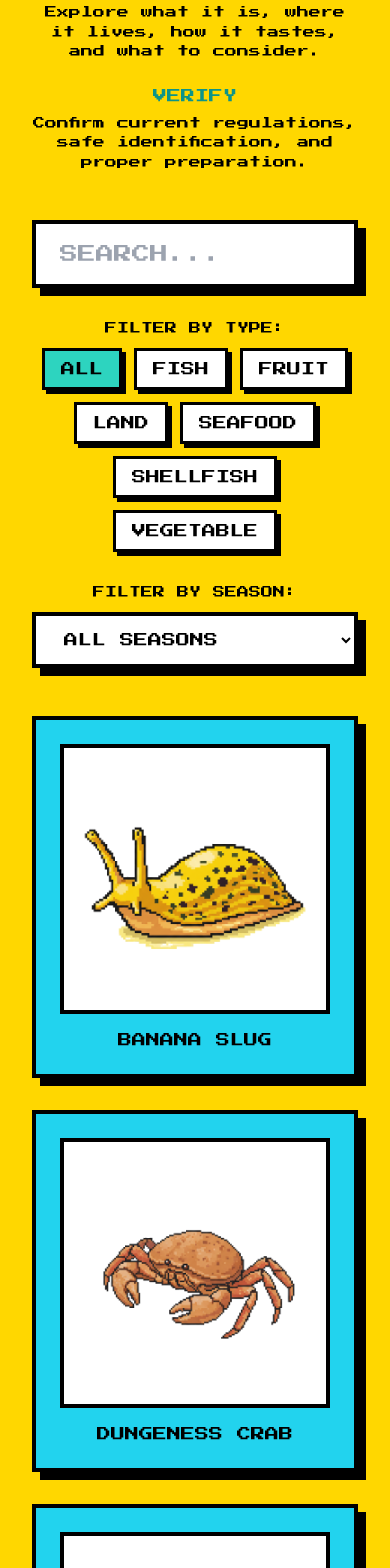
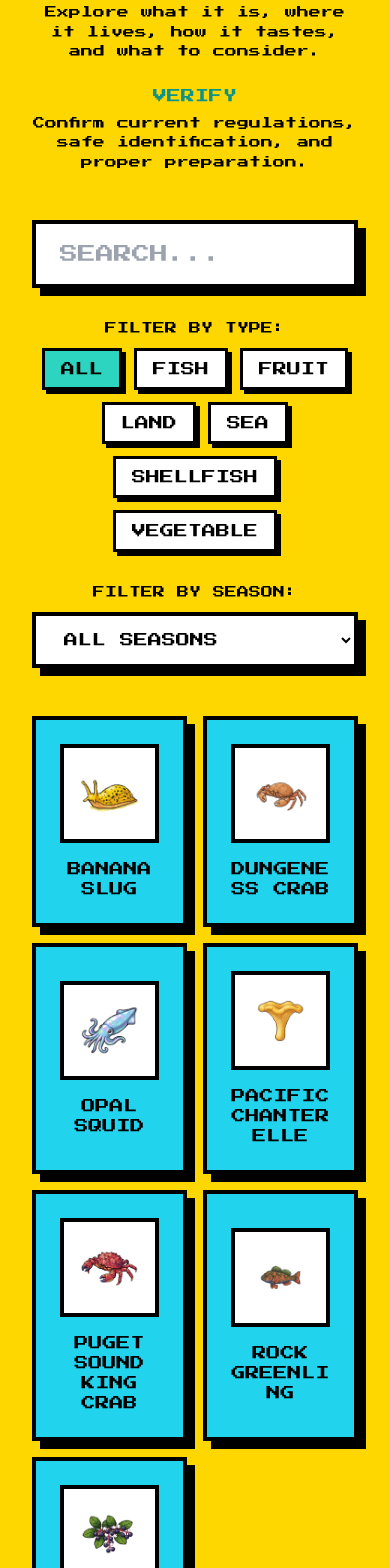
Before and after one commit to jaypeegithub/menu, a Next.js app: page / in a window 390 px wide. Shown: the part 432-2000 px from the top of the page. Built offline with nearby package versions, Linux system fonts and the light colour scheme.

Commit message:
Change Seafood to Sea and update mobile layout
- Replaced all 'Seafood' type with 'Sea' for cleaner filtering
- Mobile now shows 2 ingredient cards side by side (was 1)
- Reduced gap on mobile for better fit (gap-4 vs gap-8)
- Updated Salal Berries flavor and recipe per user changes

```diff
--- a/app/page.tsx
+++ b/app/page.tsx
@@ -129,7 +129,7 @@
       </div>
 
       {/* Ingredient Grid */}
-      <div className="max-w-6xl mx-auto grid grid-cols-1 md:grid-cols-2 lg:grid-cols-3 gap-8">
+      <div className="max-w-6xl mx-auto grid grid-cols-2 lg:grid-cols-3 gap-4 md:gap-8">
         {filteredIngredients.map((ingredient) => (
           <button
             key={ingredient.id}
--- a/data/ingredients.ts
+++ b/data/ingredients.ts
@@ -26,7 +26,7 @@
     id: "dungeness-crab",
     name: "Dungeness Crab",
     image: "/ingredients/dungeness-crab.png",
-    type: ["Shellfish", "Seafood"],
+    type: ["Shellfish", "Sea"],
     terrain: "Sand",
     method: ["Hand", "Trap"],
     flavor: "Sweet, Delicate, Briny",
@@ -37,7 +37,7 @@
     id: "opal-squid",
     name: "Opal Squid",
     image: "/ingredients/opal-squid.png",
-    type: ["Seafood"],
+    type: ["Sea"],
     terrain: "Open Ocean, 1 - 250m",
     method: ["Cast Net", "Jigging"],
     flavor: "Mild, Briny, Sweet",
@@ -59,7 +59,7 @@
     id: "puget-sound-king-crab",
     name: "Puget Sound King Crab",
     image: "/ingredients/puget-sound-king-crab.png",
-    type: ["Shellfish", "Seafood"],
+    type: ["Shellfish", "Sea"],
     terrain: "Rocky, 1 - 140m",
     method: ["Hand picking", "Trap"],
     flavor: "Mild, Briny, Meaty",
@@ -70,7 +70,7 @@
     id: "rock-greenling",
     name: "Rock Greenling",
     image: "/ingredients/rock-greenling.png",
-    type: ["Fish", "Seafood"],
+    type: ["Fish", "Sea"],
     terrain: "Rocky, Shallow",
     method: ["Spearfishing", "Rod and Reel"],
     flavor: "Mild",
@@ -84,8 +84,8 @@
     type: ["Fruit", "Land"],
     terrain: "Forest",
     method: ["Hand picking"],
-    flavor: "Mild, Briny, Meaty",
-    recipes: ["King Crab Fried Rice"],
+    flavor: "Sweet, Blackcurrant, Earthy",
+    recipes: ["Fruit Leather"],
     season: "Fall",
   },
 ];
```
